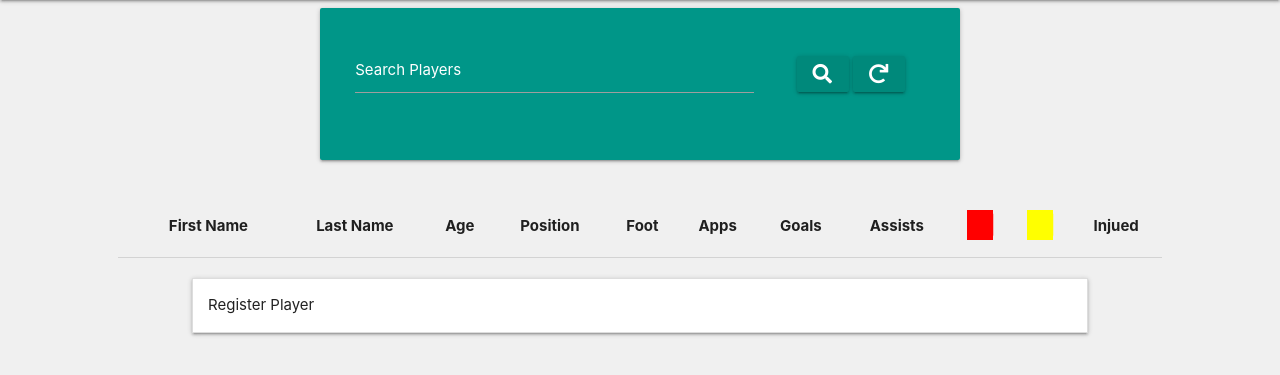
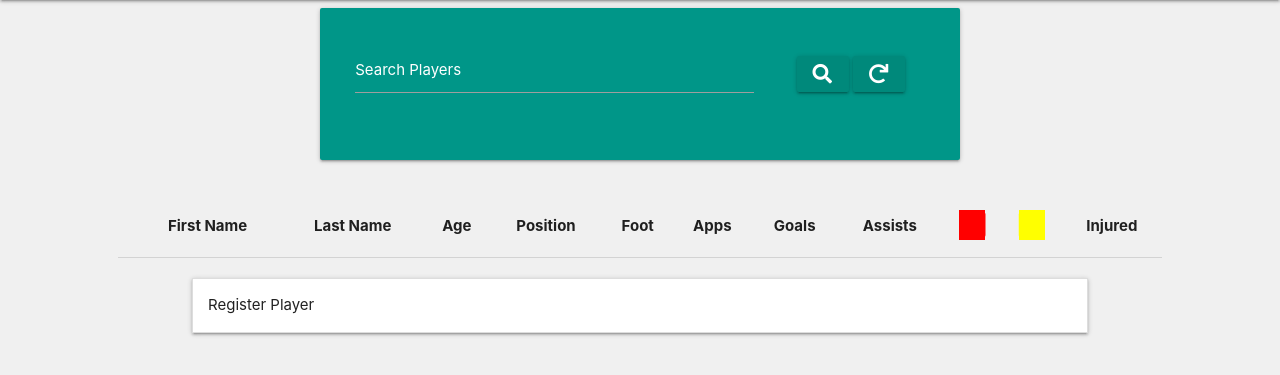
Before and after one commit to TwoBitCliff/Football-Manager-App, a Flask app: page /get_squad in a window 1280 px wide. Shown: the part 64-439 px from the top of the page. Run offline with Flask 2, Linux system fonts and the light colour scheme; data that the repository does not hold is empty; some libraries are stand-ins or nearby versions.

Commit message:
Spelling correction

```diff
--- a/templates/squad.html
+++ b/templates/squad.html
@@ -37,7 +37,7 @@
                     <th class="hide-on-med-and-down">Assists</th>
                     <th><i class="fas fa-square red-card fa-2x"></i></th>
                     <th><i class="fas fa-square yellow-card fa-2x"></i></th>
-                    <th class="hide-on-med-and-down">Injued</th>
+                    <th class="hide-on-med-and-down">Injured</th>
                 </tr>
             </thead>
             <tbody>
```
